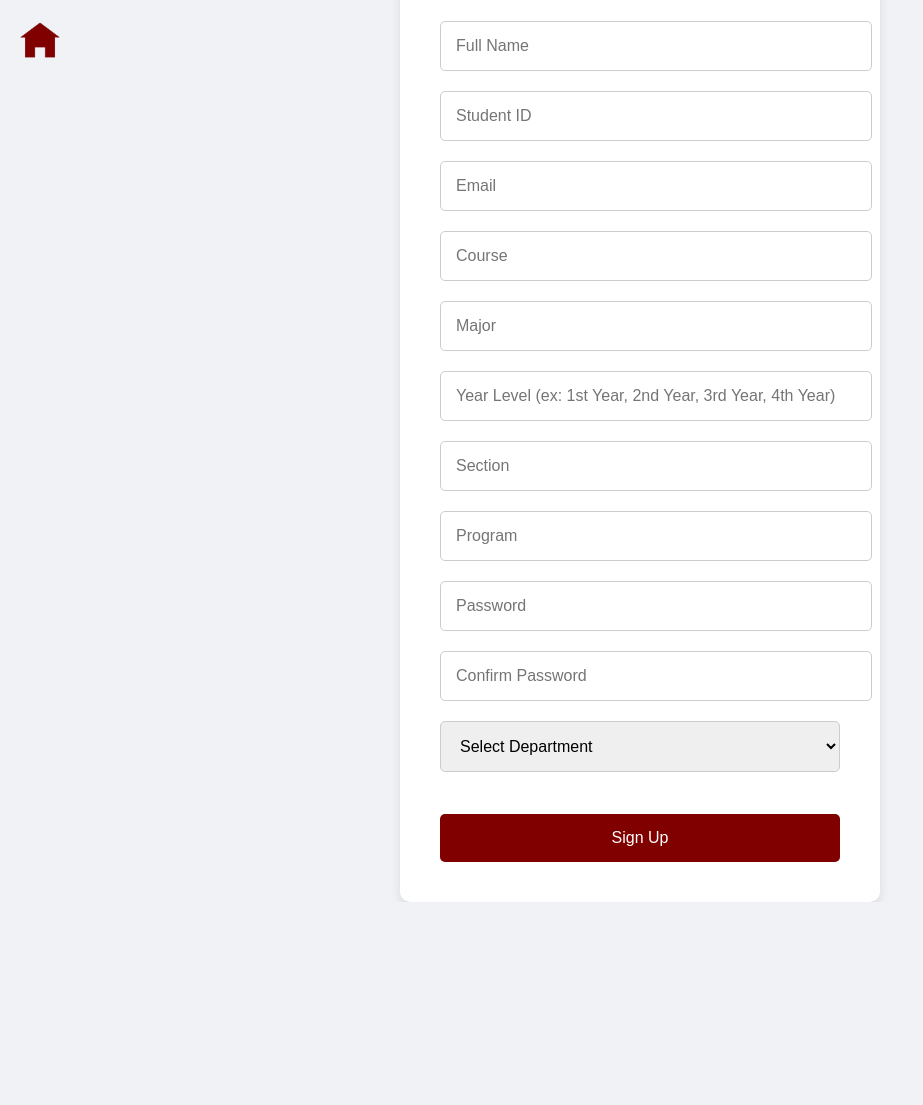
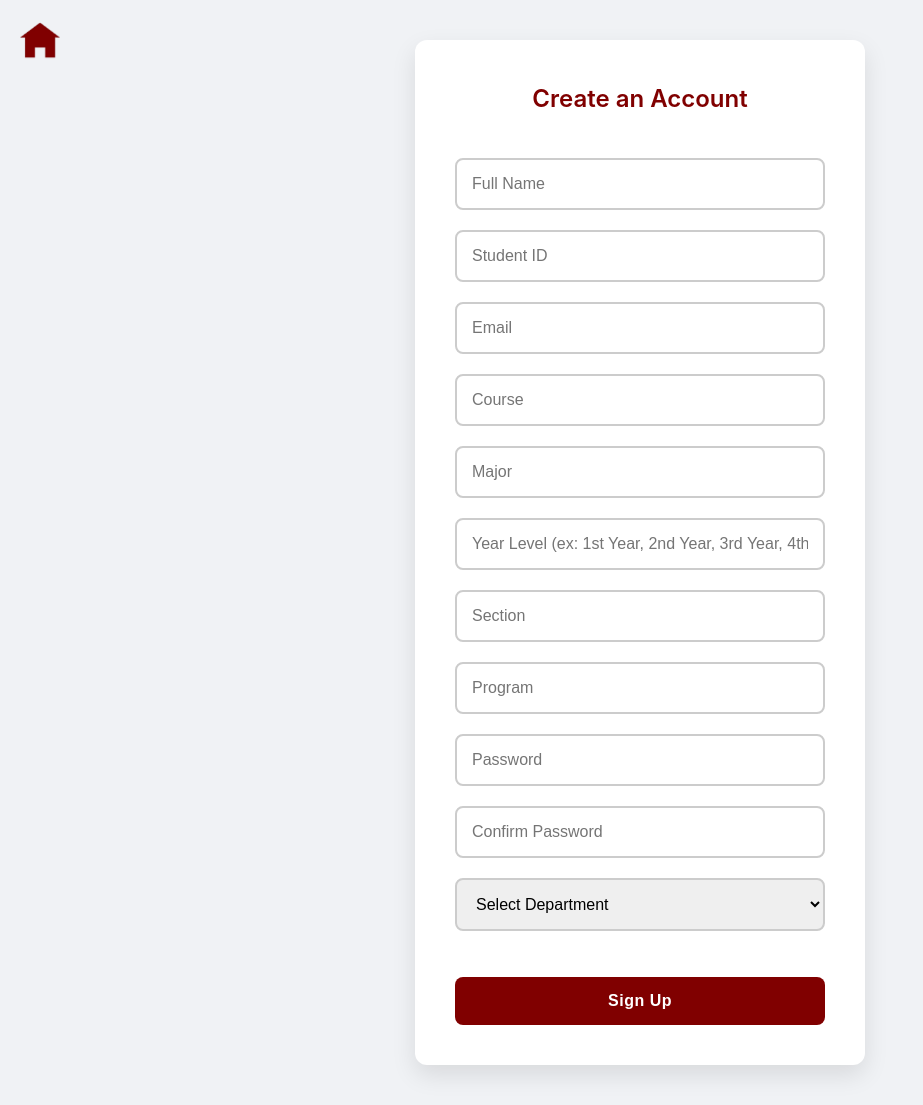
Before and after one commit to TheBoy023/distinction, a PHP site: page /student/signup.php in a window 1280 px wide. Shown: the whole page, without its empty margins (0-923 px from the left). Before the commit the page ends 902 px from the top, so only its background shows below. Run offline with PHP 8.4, Linux system fonts and the light colour scheme.

Commit message:
Update signup_student.css

```diff
--- a/css/signup_student.css
+++ b/css/signup_student.css
@@ -1,52 +1,155 @@
-body {
-    background-color: #f0f2f5;
-    font-family: 'Segoe UI', Tahoma, Geneva, Verdana, sans-serif;
+:root {
+    --primary-color: #800000;
+    --secondary-color: #f0f2f5;
+    --text-color: #333;
+    --input-border-color: #ccc;
+    --input-focus-color: #6a0dad;
+}
+
+* {
+    box-sizing: border-box;
     margin: 0;
     padding: 0;
+}
+
+body {
+    background-color: var(--secondary-color);
+    font-family: 'Inter', 'Segoe UI', Tahoma, Geneva, Verdana, sans-serif;
+    line-height: 1.6;
+    color: var(--text-color);
     display: flex;
     justify-content: center;
     align-items: center;
-    height: 100vh;
+    min-height: 100vh;
+    padding: 20px;
 }
+
 .home-icon {
-    position: absolute;
+    position: fixed;
     top: 20px;
     left: 20px;
     width: 40px;
     height: 40px;
     cursor: pointer;
+    transition: transform 0.2s ease;
 }
+
+.home-icon:hover {
+    transform: scale(1.1);
+}
+
 .signup-container {
-    width: 400px;
+    width: 100%;
+    max-width: 450px;
     padding: 40px;
     background-color: white;
-    border-radius: 10px;
-    box-shadow: 0px 4px 10px rgba(0, 0, 0, 0.1);
+    border-radius: 12px;
+    box-shadow: 0 10px 25px rgba(0, 0, 0, 0.1);
     text-align: center;
+    margin: 20px;
 }
+
 h2 {
-    color: maroon;
+    color: var(--primary-color);
+    margin-bottom: 30px;
+    font-weight: 600;
+}
+
+.error-messages {
+    background-color: #ffebee;
+    color: #d32f2f;
+    padding: 15px;
+    border-radius: 8px;
     margin-bottom: 20px;
+    text-align: left;
 }
-input[type="text"], input[type="email"], input[type="password"], select {
+
+.error {
+    margin: 5px 0;
+}
+
+input[type="text"],
+input[type="email"],
+input[type="password"],
+select {
     width: 100%;
     padding: 15px;
     margin: 10px 0;
-    border-radius: 5px;
-    border: 1px solid #ccc;
+    border-radius: 8px;
+    border: 2px solid var(--input-border-color);
     font-size: 16px;
+    transition: all 0.3s ease;
+    outline: none;
 }
+
+input[type="text"]:focus,
+input[type="email"]:focus,
+input[type="password"]:focus,
+select:focus {
+    border-color: var(--input-focus-color);
+    box-shadow: 0 0 0 2px rgba(106, 13, 173, 0.1);
+}
+
 button {
-    background-color: maroon;
+    background-color: var(--primary-color);
     color: white;
     padding: 15px;
     width: 100%;
     border: none;
-    border-radius: 5px;
+    border-radius: 8px;
     font-size: 16px;
     cursor: pointer;
     margin-top: 10px;
+    transition: all 0.3s ease;
+    font-weight: 600;
+    letter-spacing: 0.5px;
 }
+
 button:hover {
-    background-color: #800000;
+    background-color: #600000;
+    transform: translateY(-2px);
+    box-shadow: 0 4px 10px rgba(0, 0, 0, 0.2);
 }
+
+button:active {
+    transform: translateY(1px);
+    box-shadow: 0 2px 5px rgba(0, 0, 0, 0.1);
+}
+
+/* Responsive adjustments */
+@media screen and (max-width: 480px) {
+    .signup-container {
+        padding: 20px;
+        margin: 10px;
+    }
+
+    input[type="text"],
+    input[type="email"],
+    input[type="password"],
+    select {
+        padding: 12px;
+    }
+}
+
+/* Accessibility enhancements */
+select:focus,
+input:focus {
+    outline: 2px solid var(--input-focus-color);
+    outline-offset: 2px;
+}
+
+/* Optional: Add a subtle animation to the form */
+@keyframes fadeIn {
+    from {
+        opacity: 0;
+        transform: translateY(20px);
+    }
+    to {
+        opacity: 1;
+        transform: translateY(0);
+    }
+}
+
+.signup-container {
+    animation: fadeIn 0.5s ease-out;
+}
```
